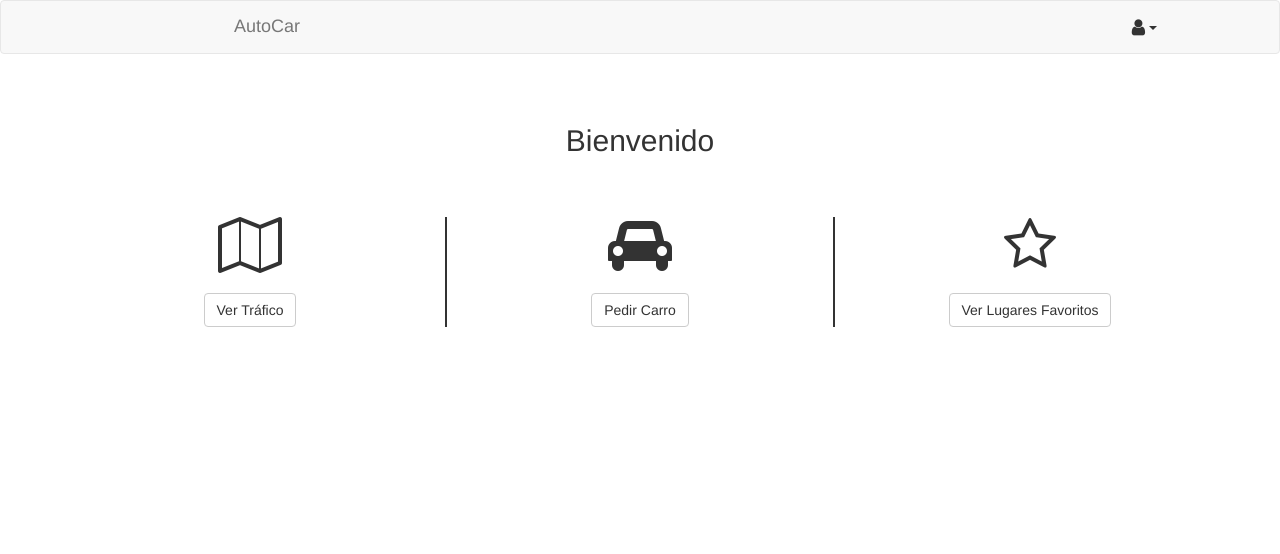
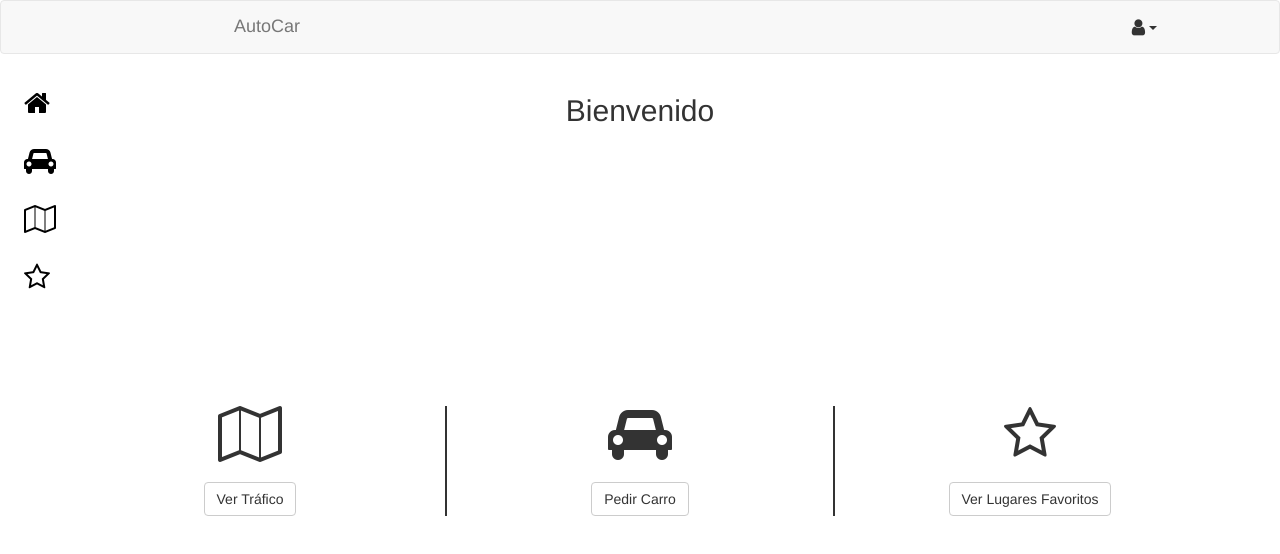
Before and after one commit to gustavogr/Interfaces, a website: page app/index.html in a window 1280 px wide. Drawn offline with nearby package versions, Linux system fonts and the light colour scheme; some packages are replaced by stand-ins of ours; files that its build step writes are made by us from their sources.

Commit message:
Primer intento de sidebar

```diff
--- a/app/index.html
+++ b/app/index.html
@@ -40,6 +40,32 @@
       </div>
     </div>
 
+    <!-- <div class="row"> -->
+      <div class="col-md-1 crap">
+        <div class="row">
+          <div class="col-md-4 col-md-offset-1">
+            <a href="#"><i class="fa fa-home fa-2x opciones-side"></i></a>
+          </div>
+        </div>
+        <div class="row">
+          <div class="col-md-4 col-md-offset-1">
+            <a href="#"><i class="fa fa-car fa-2x opciones-side"></i></a>
+          </div>
+        </div>
+        <div class="row">
+          <div class="col-md-4 col-md-offset-1">
+            <a href="#"><i class="fa fa-map-o fa-2x opciones-side"></i></a>
+          </div>
+        </div>
+        <div class="row">
+          <div class="col-md-4 col-md-offset-1">
+            <a href="#"><i class="fa fa-star-o fa-2x opciones-side"></i></a>
+          </div>
+        </div>
+      </div>
+    <!-- </div> -->
+
+
 
     <div class="container">
     <div ng-view=""></div>
--- a/app/styles/main.css
+++ b/app/styles/main.css
@@ -7,3 +7,15 @@
   background-color: transparent;
   padding: 15px 12px;
 }
+
+.opciones-side {
+   color: #000;
+   padding: 15px 0px 15px;
+   border-color: #000;
+}
+
+.menuprin {
+   /*margin: 50px 0px 0px 0px;*/
+   margin-top: 75px;
+   margin-left: 70px;
+}
```
